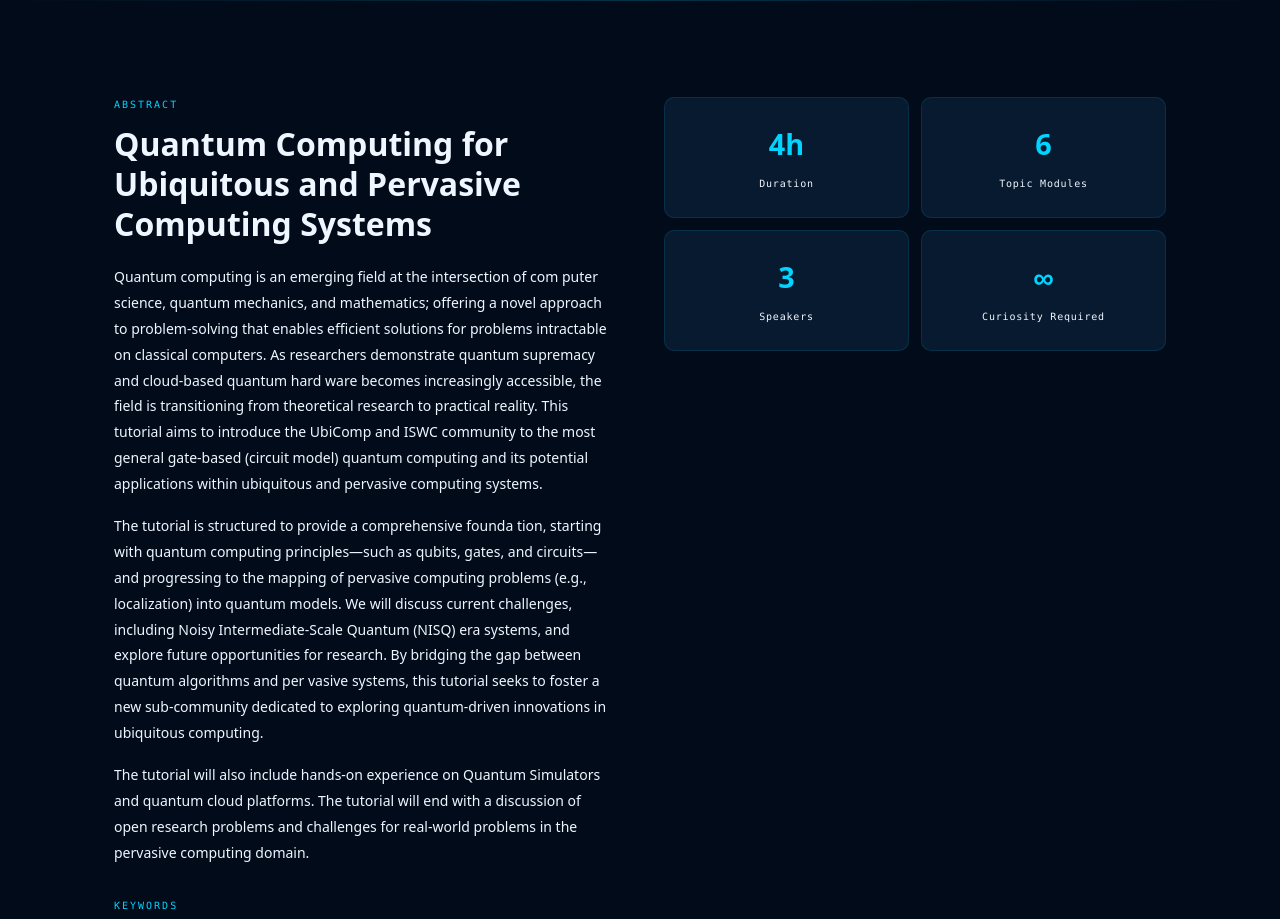
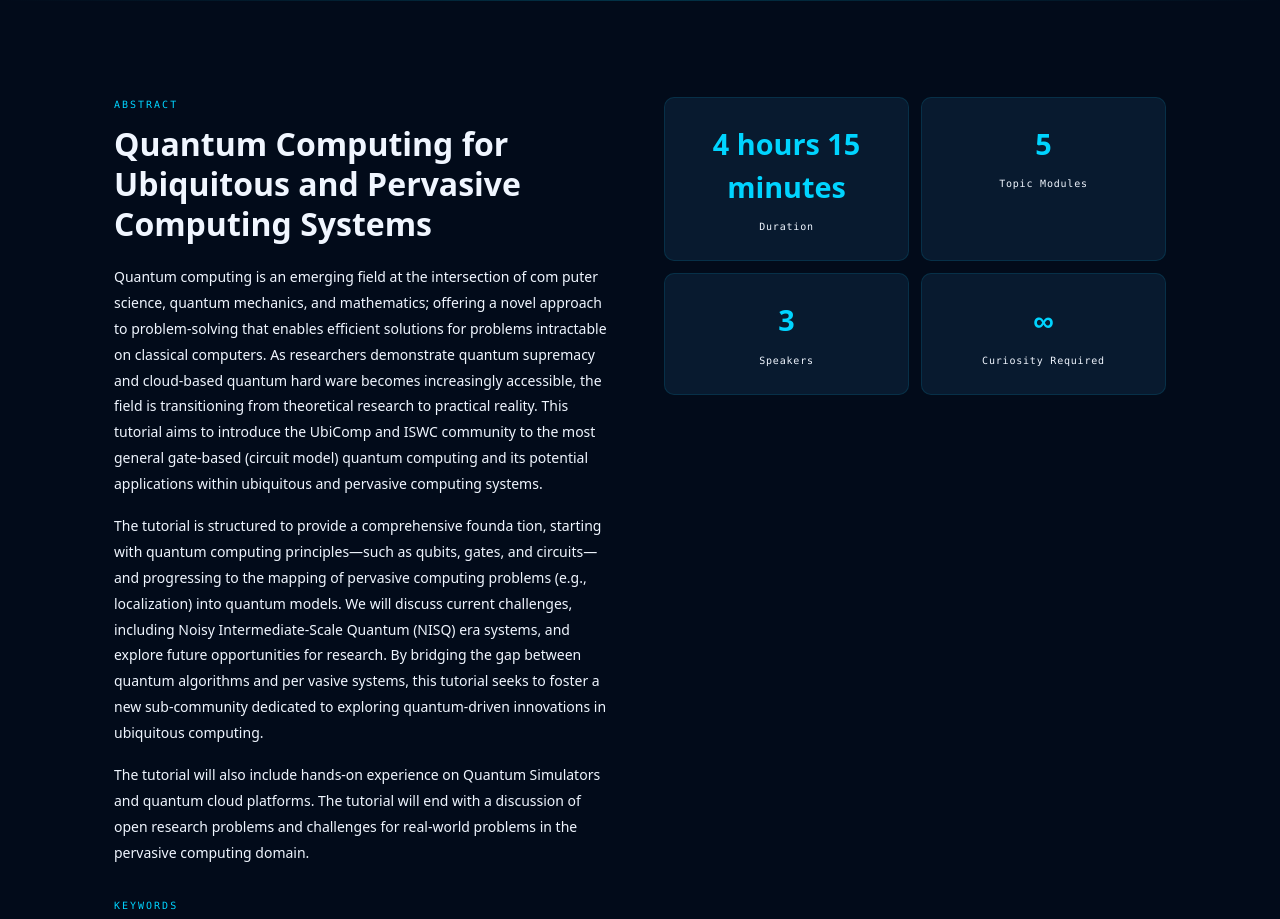
Before and after one commit to DKRG-HEU/ubicomp2026-quantum-tutorial, a Next.js app: page /ubicomp2026-quantum-tutorial/ in a window 1280 px wide. Shown: the part 800-1719 px from the top of the page. Built offline with nearby package versions, Linux system fonts and the light colour scheme; a web font is replaced by a local one.

Commit message:
Update organizer and speaker information

```diff
--- a/src/components/Overview.jsx
+++ b/src/components/Overview.jsx
@@ -1,6 +1,6 @@
 const stats = [
-  { num: '4h', label: 'Duration' },
-  { num: '6', label: 'Topic Modules' },
+  { num: '4 hours 15 minutes', label: 'Duration' },
+  { num: '5', label: 'Topic Modules' },
   { num: '3', label: 'Speakers' },
   { num: '∞', label: 'Curiosity Required' },
 ];
```
